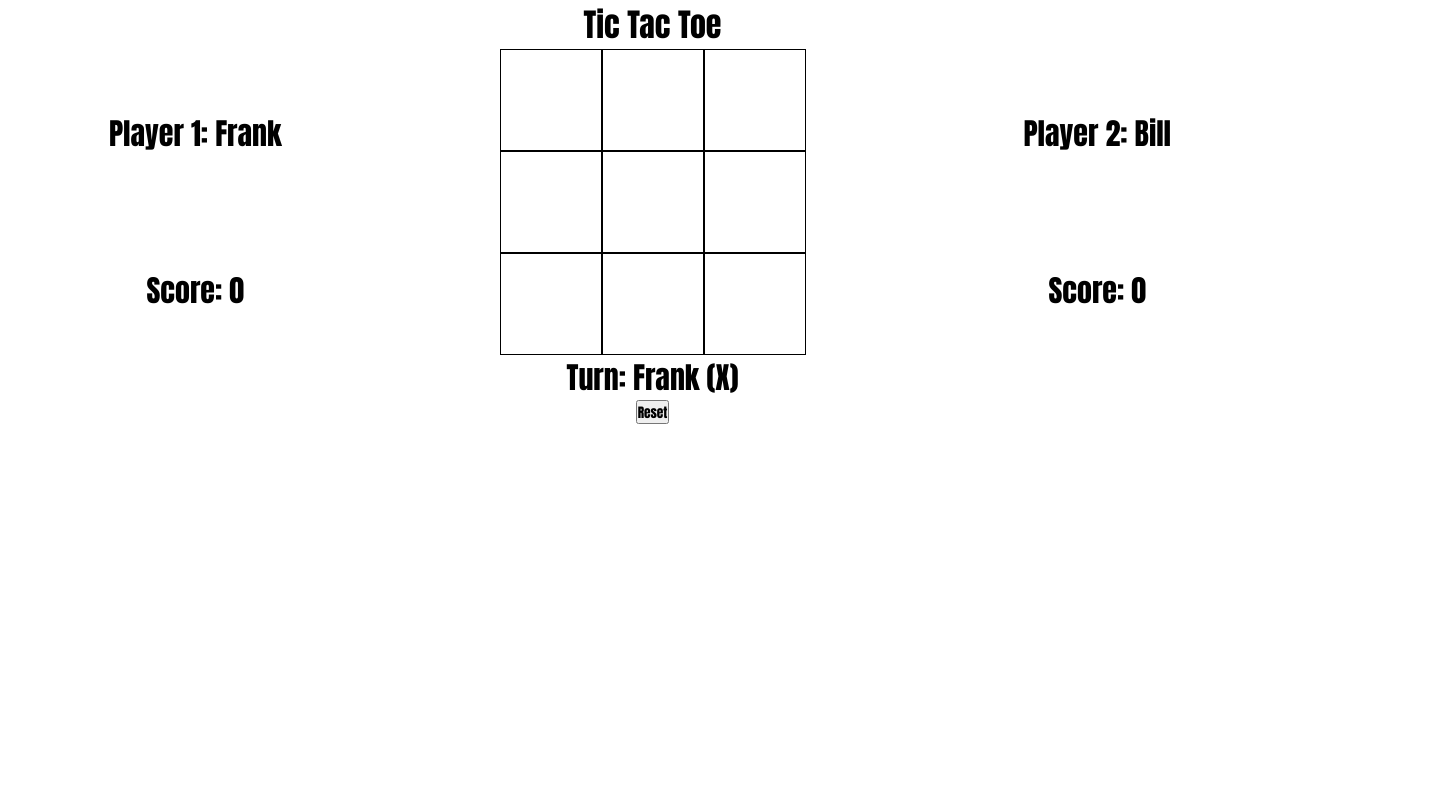
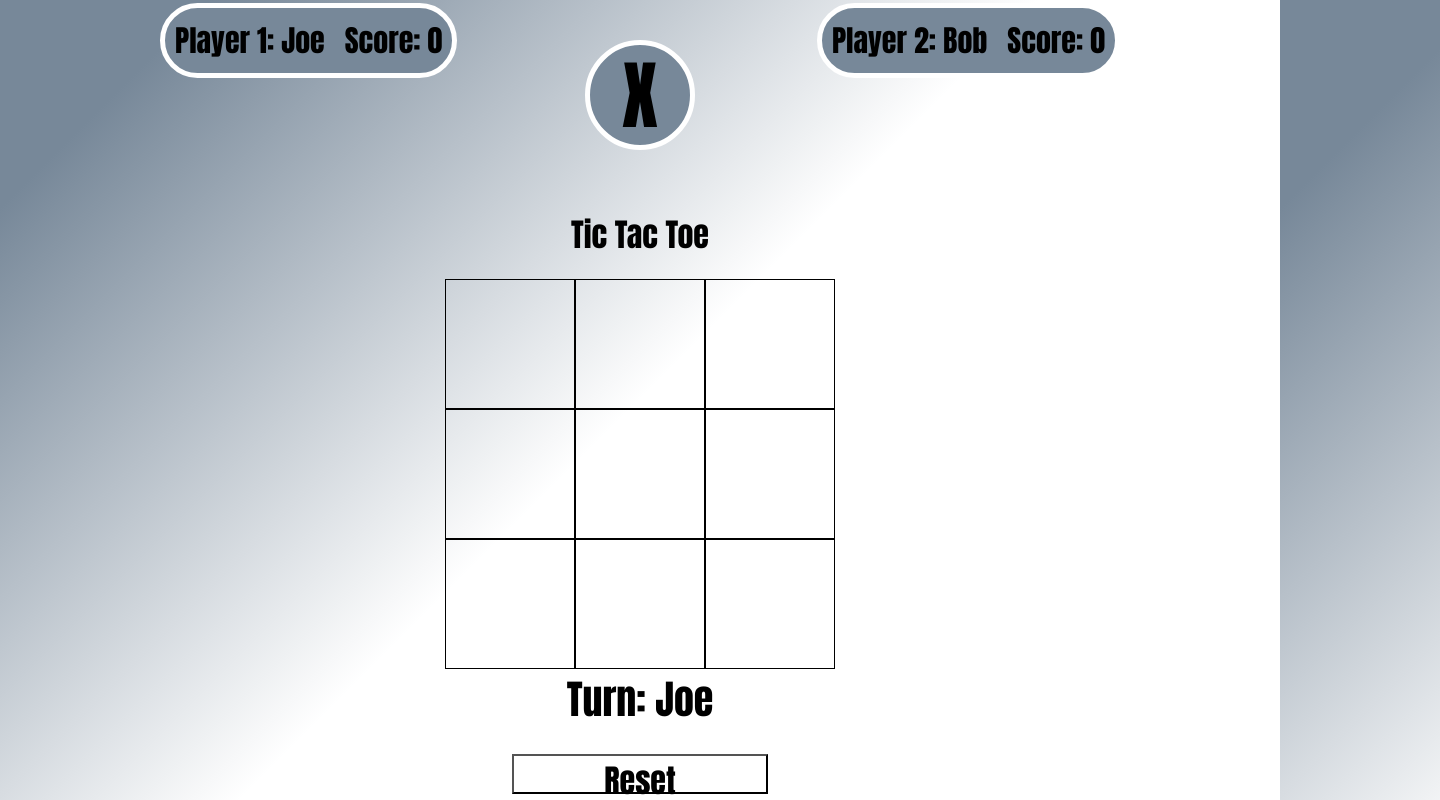
Before and after one commit to silverwolf1223/TOP-TTT, a plain HTML site: page index.html in a window 1280 px wide. Shown: the top 800 px of the page, 1440 px wide, since content can reach past the window. Drawn offline with Linux system fonts and the light colour scheme.

Commit message:
updated ui and game mechanics added pause before next game start and ui gradient

```diff
--- a/index.html
+++ b/index.html
@@ -7,10 +7,17 @@
     <link rel="stylesheet" href="styles.css">
 </head>
 <body id="body">
-    <div class="player" id="player1">
-        <div>Player 1: </div>
-        <div>Score: </div>
+    <div class="player">
+        <div id="player1">
+            <div>Player 1: </div>
+            <div>Score: </div>
+        </div>
+        <div id="player2">
+            <div>Player 2: </div>
+            <div>Score: </div>
+        </div>
     </div>
+    <div id="marker">X</div>
     <div id="game">
         <h1>Tic Tac Toe</h1>
 
@@ -32,11 +39,7 @@
             </tr>
         </table>
         <div id="turn"></div>
-        <button onclick="game.startGame()">Reset</button>
-    </div>
-    <div class="player" id="player2">
-        <div>Player 2: </div>
-        <div>Score: </div>
+        <button onclick="game.reset()" id="reset">Reset</button>
     </div>
 
     <script src="newScript.js"></script>
--- a/newScript.js
+++ b/newScript.js
@@ -10,9 +10,9 @@ const Player = function(name, marker){
     }
 };
 
-let player1 = Player('Frank', 'X');
+let player1 = Player('Joe', 'X');
 
-let player2 = Player('Bill', 'O');
+let player2 = Player('Bob', 'O');
 
 const DOMmanager = (function(){
     let screenBoard = document.querySelectorAll('td');
@@ -23,6 +23,7 @@ const DOMmanager = (function(){
     const player2Display = document.querySelector('#player2');
 
     const turnReader = document.querySelector('#turn');
+    const marker = document.querySelector('#marker');
 
     let BoardObj = {
         line1 : [Board[0], Board[1], Board[2]],
@@ -40,12 +41,15 @@ const DOMmanager = (function(){
         body.removeEventListener('click', click, {capture: true})
     }
 
-    const win = function(){
+    const win = function(player){
         body.addEventListener('click', click, {capture: true})
+        screenBoard.forEach(i => i.style.pointerEvents = "none")
+        turnReader.innerHTML = player.name + " WINS!";
     }
 
     const turnUpdate = function(player){
-        turnReader.innerHTML = "Turn: " + player.name + ` (${player.marker})`;
+        turnReader.innerHTML = "Turn: " + player.name;
+        marker.innerHTML = player.marker;
     }
 
     const updatePlayerDisplay = function(){
@@ -74,34 +78,36 @@ const game = (function(){
     let playerTurn = (turn1) ? player1: player2;
     let gameWon = false;
 
-    DOMmanager().screenBoard.forEach(i => i.addEventListener('click', function(){
-        if(i.textContent == '')
+
+    function tileManager(){
+        if(this.textContent == '' && !gameWon)
         {
-            i.innerHTML = playerTurn.marker;
+            this.innerHTML = playerTurn.marker;
             checkWin();
+            if(gameWon) return;
             turn1 = !turn1;
             playerTurn = (turn1) ? player1 : player2;
             DOMmanager().turnUpdate(playerTurn);
         }
-    }))
+    }
 
     const startGame = function(){
-        DOMmanager().updatePlayerDisplay();
         turn1 = true;
         gameWon = false;
         playerTurn = (turn1) ? player1: player2;
+        gameBoard = DOMmanager().BoardObj;
+
+        DOMmanager().updatePlayerDisplay();
         DOMmanager().turnUpdate(playerTurn);
         Array.from(DOMmanager().screenBoard).map(item => item.textContent = '');
-        DOMmanager();
-        gameBoard = DOMmanager().BoardObj;
-        console.log(`${player1.name} score: ${player1.score}, ${player2.name} score: ${player2.score}`);
+        DOMmanager().screenBoard.forEach(i => i.style.pointerEvents = "auto");
     }
 
     const win = function()
     {
         gameWon = true;
         playerTurn.score += 1;
-        DOMmanager().win();
+        DOMmanager().win(playerTurn);
     };
 
     const checkWin = function(){
@@ -115,17 +121,25 @@ const game = (function(){
         })
     };
 
+    const reset = function(){
+        player1.score = 0;
+        player2.score = 0;
+        startGame();
+    };
+
     startGame();
 
     DOMmanager().updatePlayerDisplay();
 
-    console.log(`Welcome ${player1.name} and ${player2.name}`);
+    DOMmanager().screenBoard.forEach(i => i.addEventListener('click', tileManager));
 
     return{
         startGame,
+        reset,
         checkWin,
         playerTurn,
         gameWon,
+        tileManager,
     }
 
 })();
--- a/styles.css
+++ b/styles.css
@@ -4,34 +4,73 @@
     font-family: Impact, Haettenschweiler, 'Arial Narrow Bold', sans-serif;
 }
 
+button {
+    background: none;
+}
+
 body {
     display: flex;
-    justify-content: space-around;
+    flex-direction: column;
+    justify-content: start;
+    align-items: center;
+    height: 100vh;
+    width: 100vw;
+    background: linear-gradient(135deg, rgba(119, 136, 153, 1) 10%, rgba(255, 255, 255, 1) 50%);
 }
 
 .player {
+    background: none;
+    width: 75vw;
+    min-height: 10vh;
+    padding: 0 25vw;
     font-size: 30px;
     display: flex;
-    flex-direction: column;
-    justify-content: space-evenly;
+    justify-content: space-between;
     align-items: center;
+    overflow: auto;
+}
+
+#player1, #player2 {
+    background-color: lightslategray;
+    display: flex;
+    gap: 20px;
+    justify-content: center;
+    border: 5px white solid;
+    padding: 10px;
+    border-radius: 999px;
+}
+
+#marker {
+    background-color: rgb(119, 136, 153);
+    border-radius: 50%;
+    border: 5px solid white;
+    min-width: 100px;
+    min-height: 100px;
+    position: relative;
+    top: -5vh;
+    z-index: -1;
+    display: flex;
+    justify-content: center;
+    align-items: center;
+    font-size: 75px;
 }
 
 #game {
     display: flex;
     flex-direction: column;
     align-items: center;
+    padding-bottom: 30vh;
 }
 
 h1 {
-
+    padding: 20px;
 }
 
 td {
     border: solid 1px black;
-    width: 100px;
-    height: 100px;
-    font-size: 75px;
+    width: 10vw;
+    height: 10vw;
+    font-size: 7vw;
     padding: 0px;
     gap: 0px;
     text-align: center;
@@ -42,5 +81,12 @@ td:hover {
 }
 
 #turn {
-    font-size: 30px;
+    font-size: 5vh;
 }
+
+#reset {
+    width: 20vw;
+    height: 5vh;
+    font-size: 4vh;
+    margin-top: 25px;
+}
```
